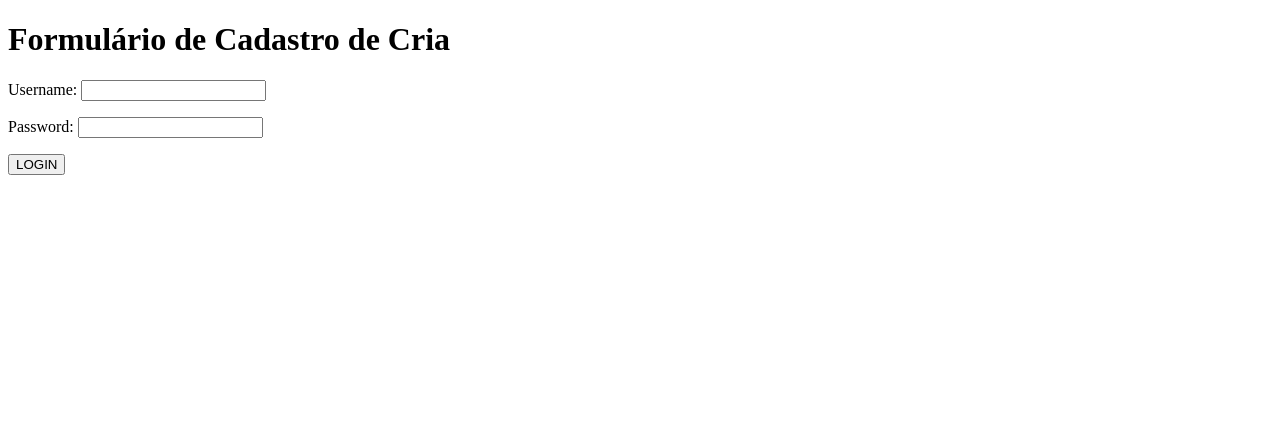
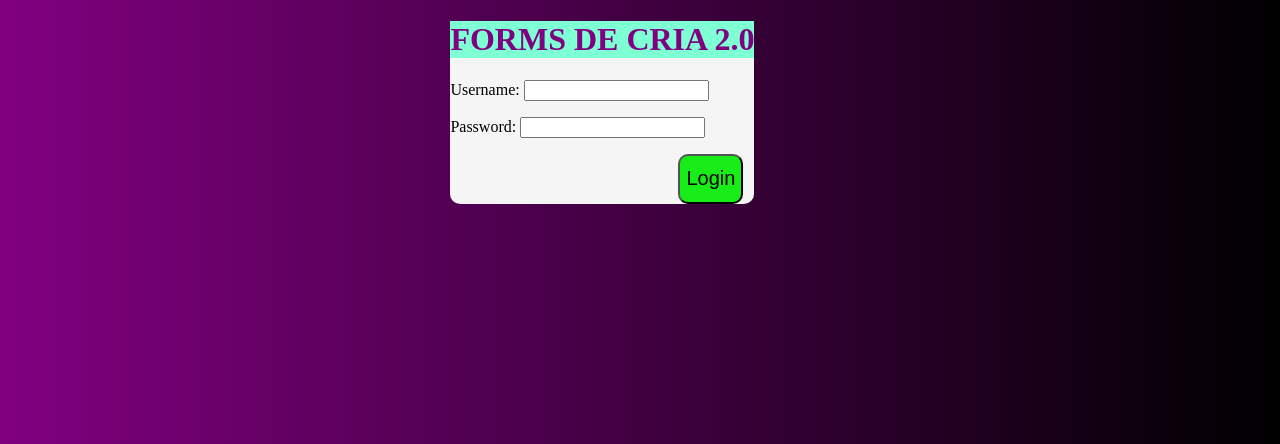
Before and after one commit to icarodr/django-simple-app, a Django app: page / in a window 1280 px wide. Shown: the top 444 px of the page. Run offline with Django 4.2, Linux system fonts and the light colour scheme.

Commit message:
changes on style form

```diff
--- a/myproject/myapp/templates/diario/login.html
+++ b/myproject/myapp/templates/diario/login.html
@@ -1,18 +1,44 @@
 <!DOCTYPE html>
-<html lang="en">
+<html lang="pt-br">
 <head>
     <meta charset="UTF-8">
     <meta http-equiv="X-UA-Compatible" content="IE=edge">
     <meta name="viewport" content="width=device-width, initial-scale=1.0">
-    <title>Formulário Teste</title>
+    <title>passo a passo</title>
 </head>
-<body>
-    <h1>Formulário de Cadastro de Cria</h1>
-    <form method="post">
-        {% csrf_token %}
-        {{form.as_p}}
+    <body>
+        <div class="loginBox">
+            <h1>FORMS DE CRIA 2.0</h1>
+            <form method = 'post'>
+                {% csrf_token %}
+                {{form.as_p}}
+                <button type="submit">Login</button>
+            </form>
+        </div>
+    </body>
 
-        <button type="submit">LOGIN</button>
-    </form>
-</body>
+<!-- Estilo do Formulário -->
+
+    <style>
+        body{
+            background-image: linear-gradient(to right, purple, black);
+        }
+        .loginBox{
+            background-color: whitesmoke;
+            width: fit-content;
+            margin-left: 35%;
+            border-radius: 10px;
+        }
+        h1{
+            background-color: aquamarine;
+            color: purple;
+        }
+        button{
+            background-color: rgb(25, 237, 25);
+            margin-left: 75%;
+            height: 50px;
+            border-radius: 10px ;
+            font-size: 20px;
+        }
+    </style>
 </html>
```
